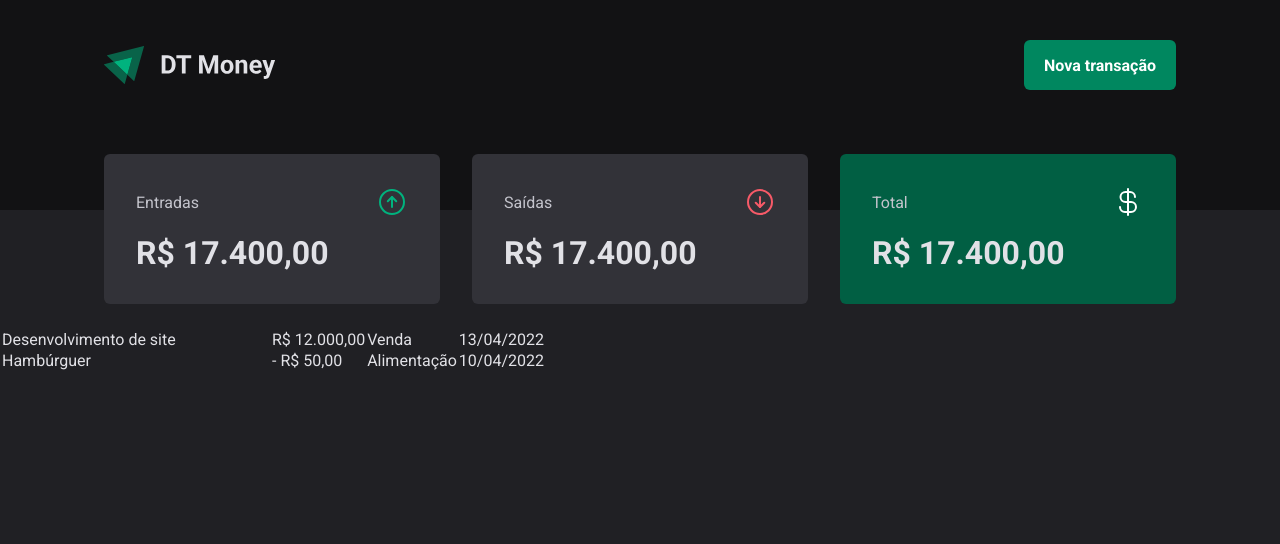
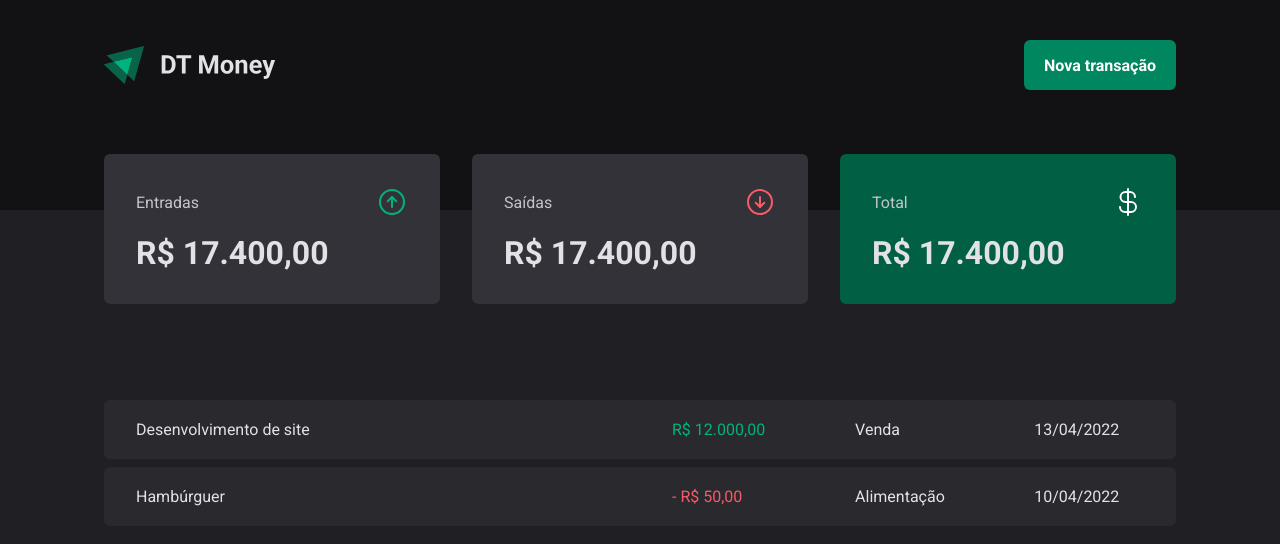
Before and after one commit to CarolMaiaP/ignite-dt-money, a React (Vite) app: page / in a window 1280 px wide. Shown: the top 544 px of the page. Built offline with nearby package versions, Linux system fonts and the light colour scheme.

Commit message:
styles: transaction table styles added

```diff
--- a/src/pages/Transactions/index.tsx
+++ b/src/pages/Transactions/index.tsx
@@ -1,6 +1,6 @@
 import { Header } from "../../components/Header";
 import { Summary } from "../../components/Summary";
-import { TransactionContainer } from "./styles";
+import { PriceHightlight, TransactionsContainer, TransactionsTable } from "./styles";
 
 export function Transactions(){
   return(
@@ -8,24 +8,32 @@
       <Header/>
       <Summary/>
 
-      <div>
-        <table>
+      <TransactionsContainer>
+        <TransactionsTable>
           <tbody>
             <tr>
               <td width="50%">Desenvolvimento de site</td>
-              <td>R$ 12.000,00</td>
+              <td>
+                <PriceHightlight variant="income">
+                  R$ 12.000,00
+                </PriceHightlight>
+              </td>
               <td>Venda</td>
               <td>13/04/2022</td>
             </tr>
             <tr>
               <td width="50%">Hambúrguer</td>
-              <td>- R$ 50,00</td>
+              <td>
+                <PriceHightlight variant="outcome">
+                  - R$ 50,00
+                </PriceHightlight>
+              </td>
               <td>Alimentação</td>
               <td>10/04/2022</td>
             </tr>
           </tbody>
-        </table>
-      </div>
+        </TransactionsTable>
+      </TransactionsContainer>
     </div>
   )
 }
--- a/src/pages/Transactions/styles.ts
+++ b/src/pages/Transactions/styles.ts
@@ -0,0 +1,37 @@
+import styled from "styled-components";
+
+export const TransactionsContainer = styled.main`
+  width: 100%;
+  max-width: 1120px;
+  margin: 4rem auto 0;
+  padding: 0 1.5rem;
+`
+
+export const TransactionsTable = styled.table`
+  width: 100%;
+  border-collapse: separate;
+  border-spacing: 0 0.5rem;
+
+  td{
+    padding: 1.25rem 2rem;
+    background: ${props => props.theme["gray-700"]};
+
+    &:first-child{
+      border-top-left-radius: 6px;
+      border-bottom-left-radius: 6px;
+    }
+
+    &:last-child{
+      border-top-right-radius: 6px;
+      border-bottom-right-radius: 6px;
+    }
+  }
+`
+
+interface PriceHightLightProps{
+  variant: 'income' | 'outcome';
+}
+
+export const PriceHightlight = styled.span<PriceHightLightProps>`
+  color: ${props => props.variant == 'income' ? props.theme["green-300"]: props.theme["red-300"]};
+`
```
